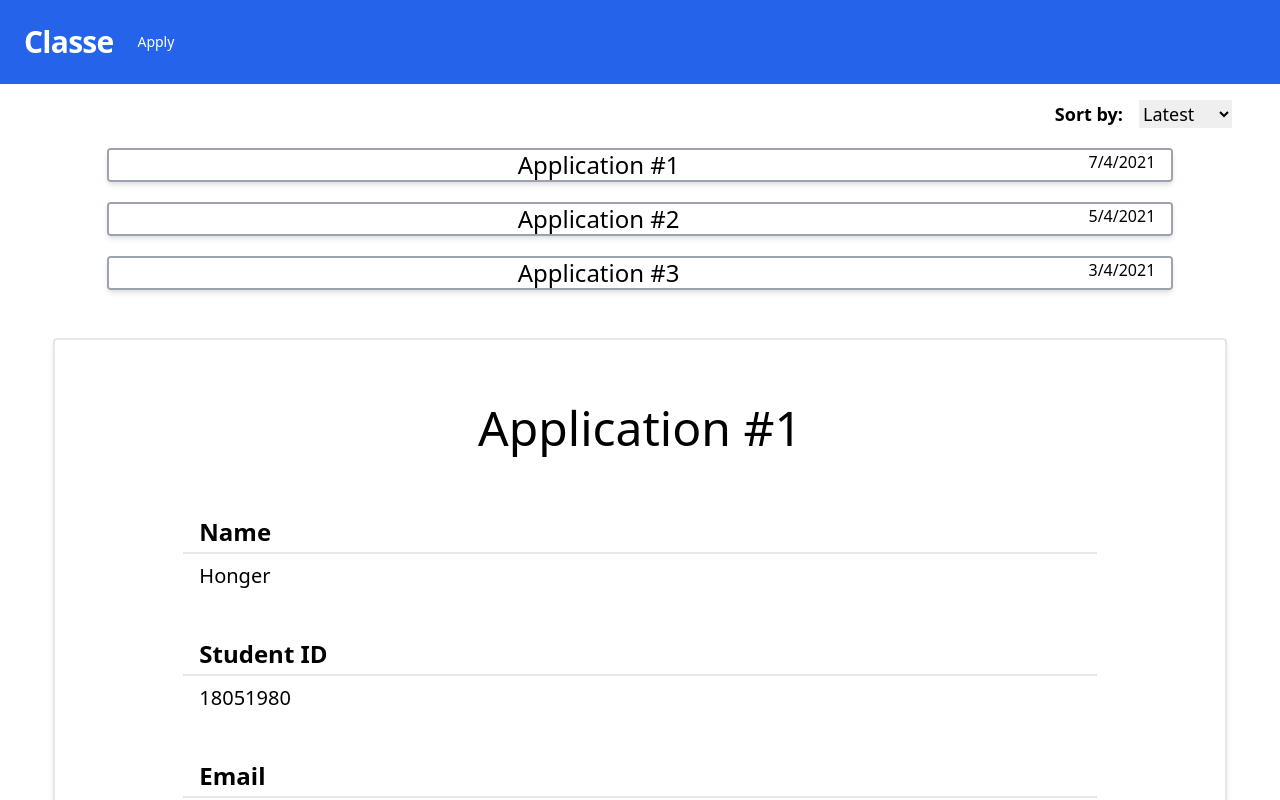
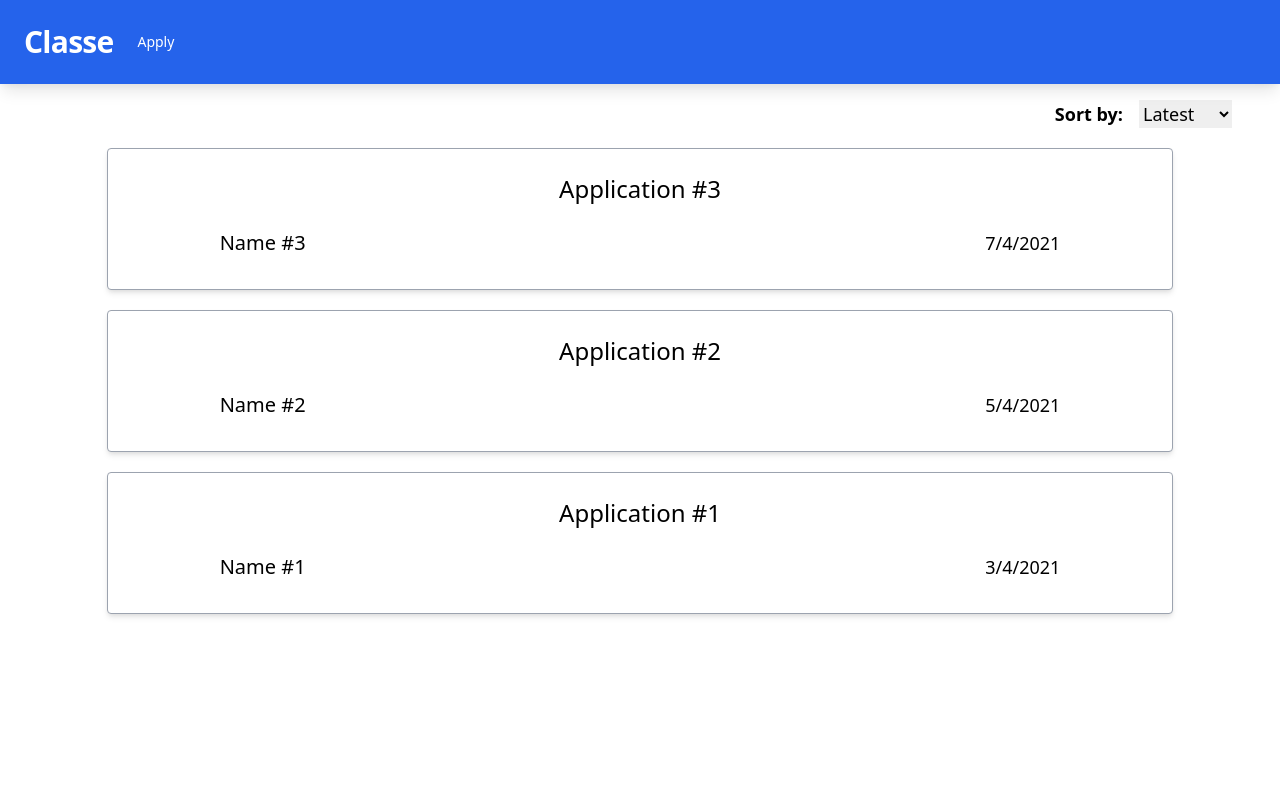
Before and after one commit to uoa-compsci-399/marker-allocation-tool-ui, a React (Create React App) app: page / in a window 1280 px wide. Shown: the top 800 px of the page. Built offline with nearby package versions, Linux system fonts and the light colour scheme.

Commit message:
Header now fixed at top, Application component changed a bit

```diff
--- a/src/App.tsx
+++ b/src/App.tsx
@@ -1,45 +1,45 @@
 import React from 'react';
 
 import ApplicationView from './pages/ApplicationViewPage/';
-import ApplicationDetail from './pages/ApplicationDetailPage';
+// import ApplicationDetail from './pages/ApplicationDetailPage';
 
 // Dummy ApplicationDetail data
-const dummyDataOne = {
-  title: 'Application #1',
-  name: 'Honger',
-  studentID: '18051980',
-  email: 'hong518@aucklanduni.ac.nz',
-  areaOfStudy: 'Computer Science',
-  currentYear: '3',
-  availabeSems: 'Semester One, Two',
-  experience: 'No',
-  visaStatus: 'Valid',
-  location: 'In Auckland',
-  prefCourse: 'COMPSCI 399',
-  files: 'Some files',
-};
+// const dummyDataOne = {
+//   title: 'Application #1',
+//   name: 'Honger',
+//   studentID: '18051980',
+//   email: 'hong518@aucklanduni.ac.nz',
+//   areaOfStudy: 'Computer Science',
+//   currentYear: '3',
+//   availabeSems: 'Semester One, Two',
+//   experience: 'No',
+//   visaStatus: 'Valid',
+//   location: 'In Auckland',
+//   prefCourse: 'COMPSCI 399',
+//   files: 'Some files',
+// };
 
-const dummyDataTwo = {
-  title: 'Application #2',
-  name: 'Applicant',
-  studentID: '584412',
-  email: 'appl487@aucklanduni.ac.nz',
-  areaOfStudy: 'Mathematics',
-  currentYear: '2',
-  availabeSems: 'Semester Two',
-  experience: 'Yes',
-  visaStatus: 'Valid',
-  location: 'Not in Auckland',
-  prefCourse: 'COMPSCI 367',
-  files: 'Some files',
-};
+// const dummyDataTwo = {
+//   title: 'Application #2',
+//   name: 'Applicant',
+//   studentID: '584412',
+//   email: 'appl487@aucklanduni.ac.nz',
+//   areaOfStudy: 'Mathematics',
+//   currentYear: '2',
+//   availabeSems: 'Semester Two',
+//   experience: 'Yes',
+//   visaStatus: 'Valid',
+//   location: 'Not in Auckland',
+//   prefCourse: 'COMPSCI 367',
+//   files: 'Some files',
+// };
 
 function App(): JSX.Element {
   return (
     <div>
       <ApplicationView />
-      <ApplicationDetail info={dummyDataOne} />
-      <ApplicationDetail info={dummyDataTwo} />
+      {/* <ApplicationDetail info={dummyDataOne} />
+      <ApplicationDetail info={dummyDataTwo} /> */}
     </div>
   );
 }
--- a/src/components/common-ui/Header.tsx
+++ b/src/components/common-ui/Header.tsx
@@ -3,7 +3,7 @@ import React from 'react';
 const Header = (): JSX.Element => {
   // To make it fixed at the top: sticky top-0 z-50
   return (
-    <nav className="flex items-center justify-between flex-wrap bg-blue-600 p-6">
+    <nav className="flex sticky top-0 z-50 shadow-lg items-center justify-between flex-wrap bg-blue-600 p-6">
       <div className="flex items-center flex-no-shrink text-white mr-6">
         <a href="/" className="font-semibold text-3xl tracking-tight">
           Classe
--- a/src/pages/ApplicationViewPage/Application.tsx
+++ b/src/pages/ApplicationViewPage/Application.tsx
@@ -3,19 +3,21 @@ import React from 'react';
 interface ApplicationProps {
   title: string;
   date: string;
+  applicantName: string;
 }
 
-const Application = ({ title, date }: ApplicationProps): JSX.Element => {
+const Application = ({ title, date, applicantName }: ApplicationProps): JSX.Element => {
   return (
-    <div className="w-5/6 h-full overflow-auto bg-white mx-auto rounded shadow-md border-gray-400 border-2 my-5">
+    <div className="w-5/6 h-full  overflow-auto bg-white mx-auto rounded shadow-md border-gray-400 border my-5 py-4">
       <div className="md:flex">
-        <a
-          href="/"
-          className="w-full block text-center text-2xl font-medium leading-tight text-black hover:underline"
-        >
+        <a href="/" className="w-full text-center text-2xl my-2 font-medium hover:text-blue-600">
           {title}
         </a>
-        <div className="text-s mr-4">{date}</div>
+      </div>
+      {/* <div className="border-t w-full"></div> */}
+      <div className="md:flex justify-between my-4">
+        <div className="text-left text-xl ml-28">{applicantName}</div>
+        <div className="text-right text-lg mr-28">{date}</div>
       </div>
     </div>
   );
--- a/src/pages/ApplicationViewPage/ApplicationList.tsx
+++ b/src/pages/ApplicationViewPage/ApplicationList.tsx
@@ -5,9 +5,9 @@ import Application from './Application';
 const ApplicationList = (): JSX.Element => {
   return (
     <div>
-      <Application title="Application #1" date="7/4/2021" />
-      <Application title="Application #2" date="5/4/2021" />
-      <Application title="Application #3" date="3/4/2021" />
+      <Application title="Application #3" date="7/4/2021" applicantName="Name #3" />
+      <Application title="Application #2" date="5/4/2021" applicantName="Name #2" />
+      <Application title="Application #1" date="3/4/2021" applicantName="Name #1" />
     </div>
   );
 };
```
